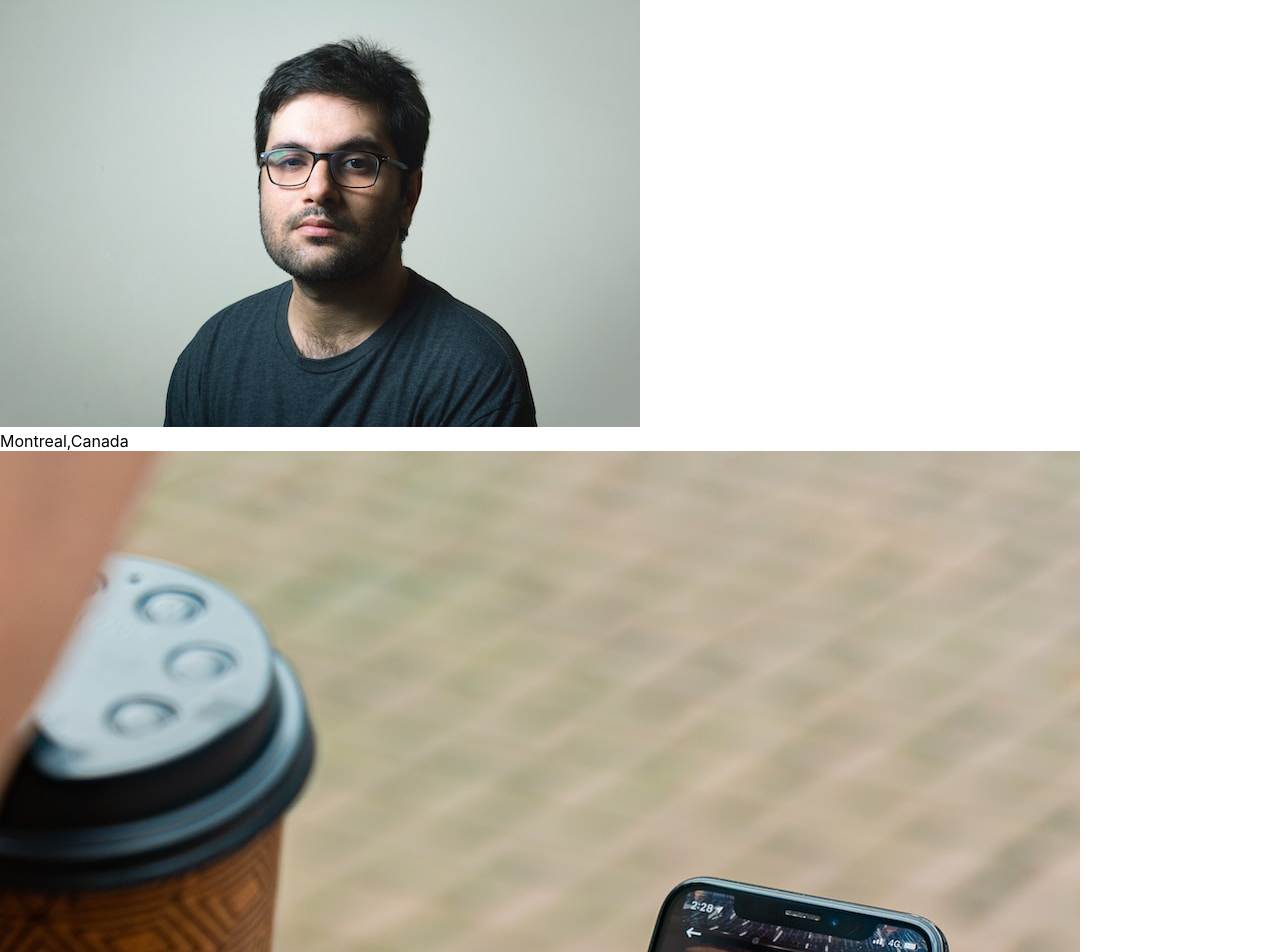
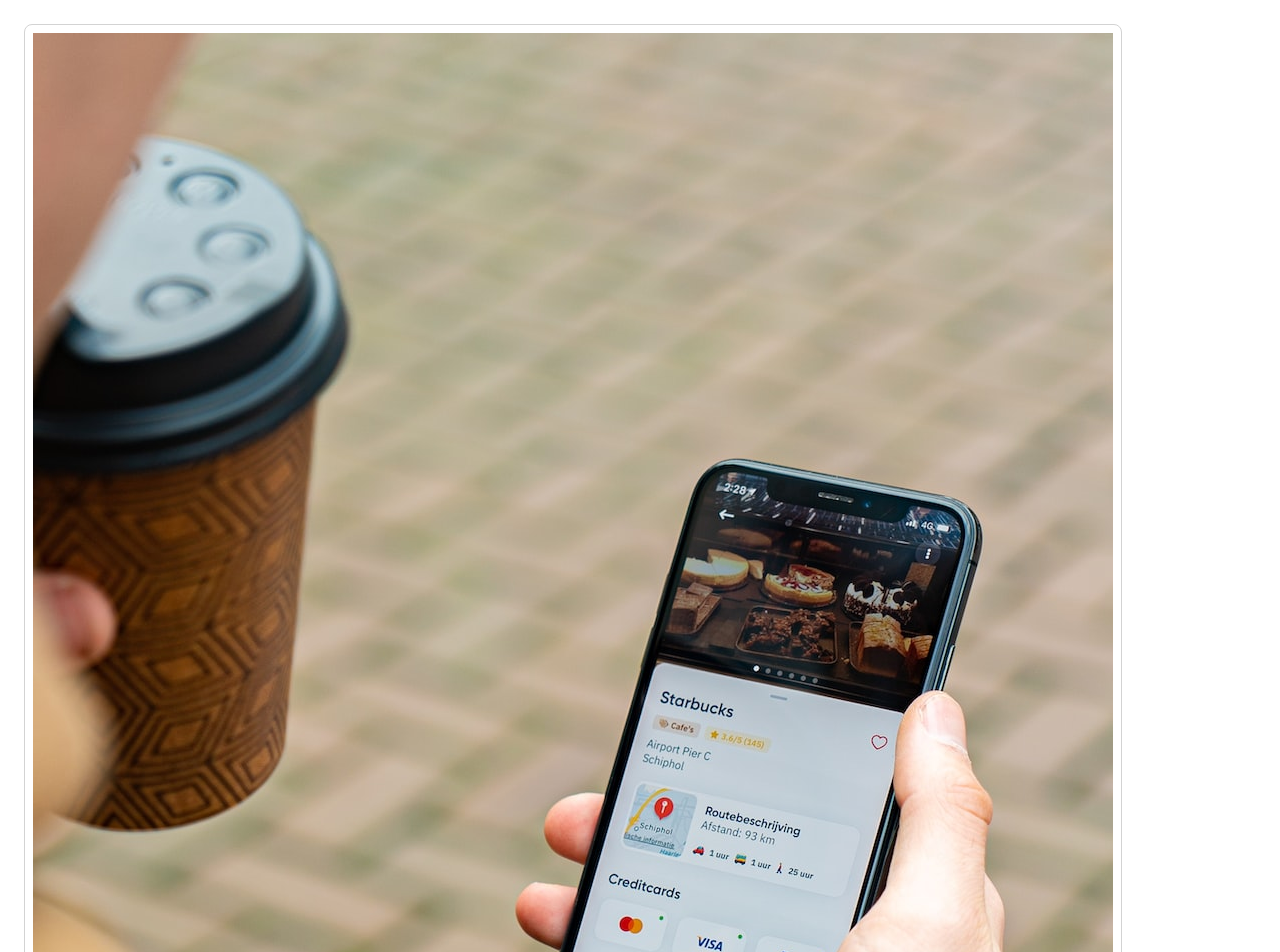
Before and after one commit to vicspider2001/photolabs, a React (Create React App) app in the folder frontend/: page / in a window 1280 px wide. Shown: the top 952 px of the page. Built offline with nearby package versions, Linux system fonts and the light colour scheme; the HTML template or start-up script is replaced by a standard one.

Commit message:
Style applied to photo component

```diff
--- a/frontend/package.json
+++ b/frontend/package.json
@@ -36,6 +36,6 @@
     ]
   },
   "devDependencies": {
-    "sass": "^1.59.2"
+    "sass": "^1.74.1"
   }
 }
--- a/frontend/src/components/PhotoListItem.jsx
+++ b/frontend/src/components/PhotoListItem.jsx
@@ -1,21 +1,21 @@
 import React from "react";
-// import "../styles/PhotoListItem.scss";
+import "../styles/PhotoListItem.css";
 import photos from "mocks/photos";
 
 
 
 
 const PhotoListItem = ({ photo }) => {
-  const { id, location, imageSource, username, profile } = photo;
+  const { location, imageSource, username, profile } = photo;
   return (
     <div>
+      <img className="photo-list__item" src={imageSource} alt="Photo" />
       <img src={profile} alt="Profile" />
       <div>
         <div>
           <span>{location.city},</span>
           <span>{location.country}</span>
         </div>
-        <img src={imageSource} alt="Photo" />
         <div>{username}</div>
       </div>
     </div>
--- a/frontend/src/styles/PhotoListItem.scss
+++ b/frontend/src/styles/PhotoListItem.css
@@ -9,14 +9,6 @@
 }
 
 .photo-list__image {
-  user-select: none;
-  width: 300px;
-  height: 200px;
-  object-fit: cover;
-}
-
-.photo-list__image {
-  border-radius: 8px 8px 0px 0px;
   user-select: none;
   width: 300px;
   height: 200px;
```
Also changed, not shown: 1 other file (tests, documents, lock files or other folders).
